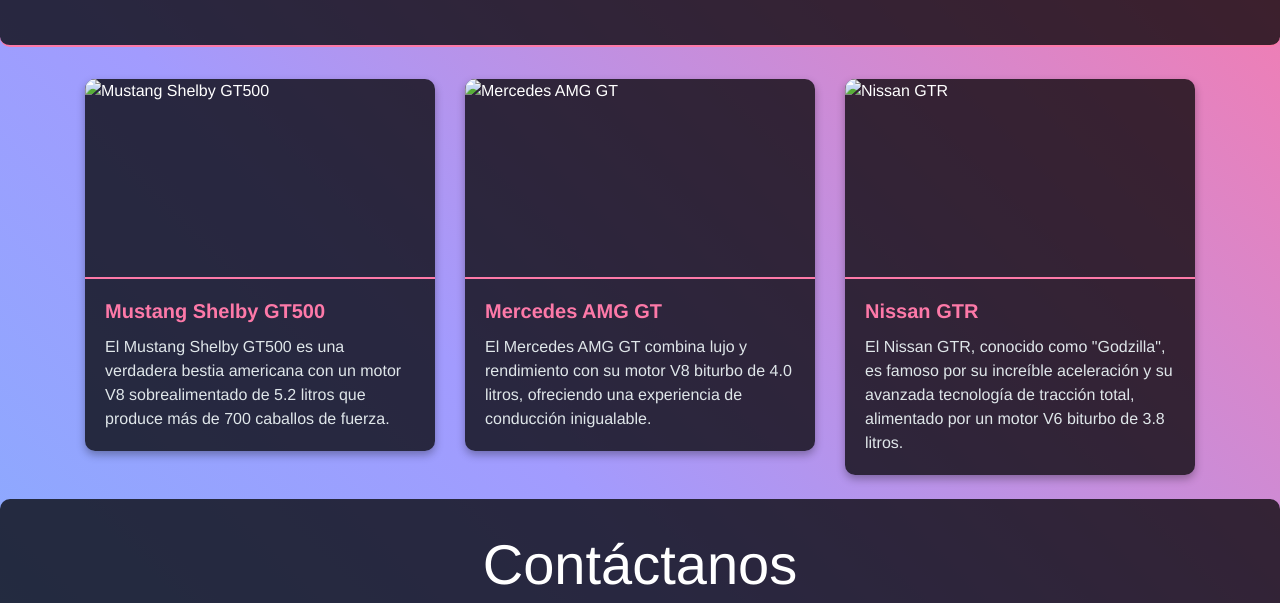
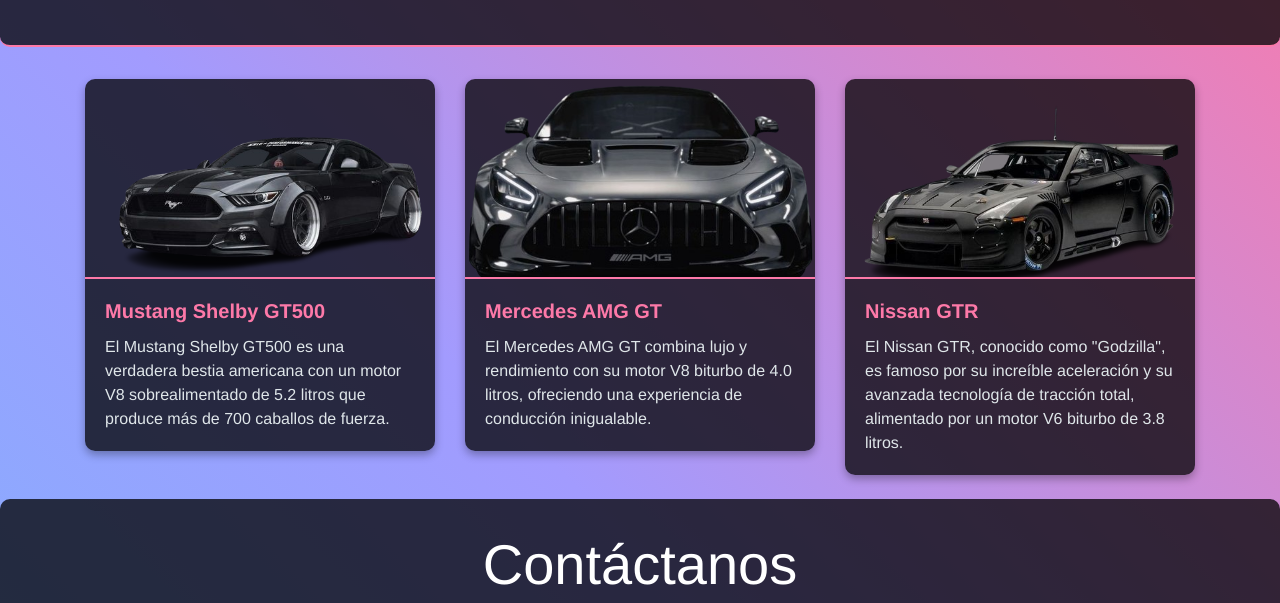
Before and after one commit to The-AnderLuna/MiniPagina, a plain HTML site: page index.html in a window 1280 px wide. Shown: the part 196-799 px from the top of the page. Drawn offline with nearby package versions, Linux system fonts and the light colour scheme; the site is published under a folder, as on GitHub Pages, so addresses that start at the root find nothing.

Commit message:
Update index.html

```diff
--- a/index.html
+++ b/index.html
@@ -35,7 +35,7 @@
             <div class="row">
                 <div class="col-md-4">
                     <div class="card">
-                        <img src="/img/Mustang.png" class="card-img-top" alt="Mustang Shelby GT500">
+                        <img src="img/Mustang.png" class="card-img-top" alt="Mustang Shelby GT500">
                         <div class="card-body">
                             <h5 class="card-title">Mustang Shelby GT500</h5>
                             <p class="card-text">El Mustang Shelby GT500 es una verdadera bestia americana con un motor V8 sobrealimentado de 5.2 litros que produce más de 700 caballos de fuerza.</p>
@@ -44,7 +44,7 @@
                 </div>
                 <div class="col-md-4">
                     <div class="card">
-                        <img src="/img/amg.png" class="card-img-top" alt="Mercedes AMG GT">
+                        <img src="img/amg.png" class="card-img-top" alt="Mercedes AMG GT">
                         <div class="card-body">
                             <h5 class="card-title">Mercedes AMG GT</h5>
                             <p class="card-text">El Mercedes AMG GT combina lujo y rendimiento con su motor V8 biturbo de 4.0 litros, ofreciendo una experiencia de conducción inigualable.</p>
@@ -53,7 +53,7 @@
                 </div>
                 <div class="col-md-4">
                     <div class="card">
-                        <img src="/img/GT.png" class="card-img-top" alt="Nissan GTR">
+                        <img src="img/GT.png" class="card-img-top" alt="Nissan GTR">
                         <div class="card-body">
                             <h5 class="card-title">Nissan GTR</h5>
                             <p class="card-text">El Nissan GTR, conocido como "Godzilla", es famoso por su increíble aceleración y su avanzada tecnología de tracción total, alimentado por un motor V6 biturbo de 3.8 litros.</p>
```
